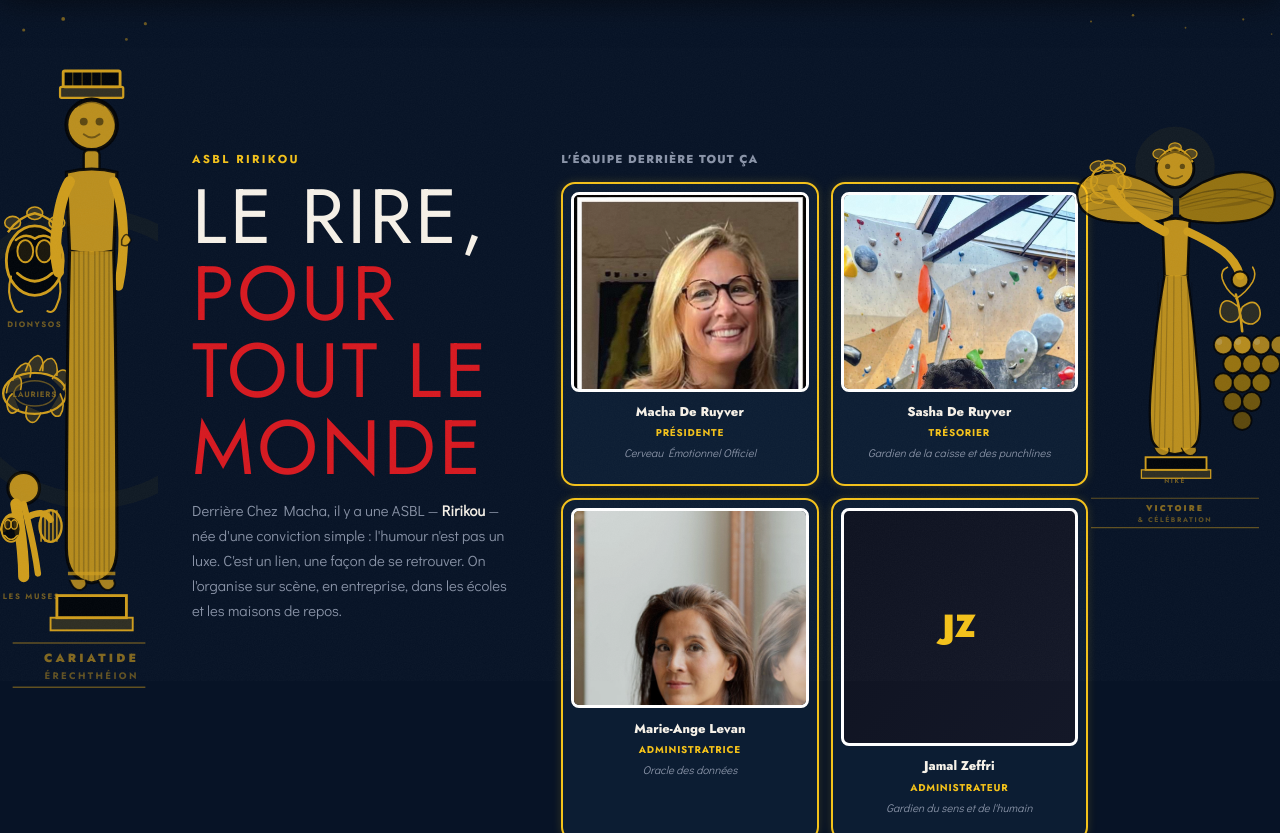
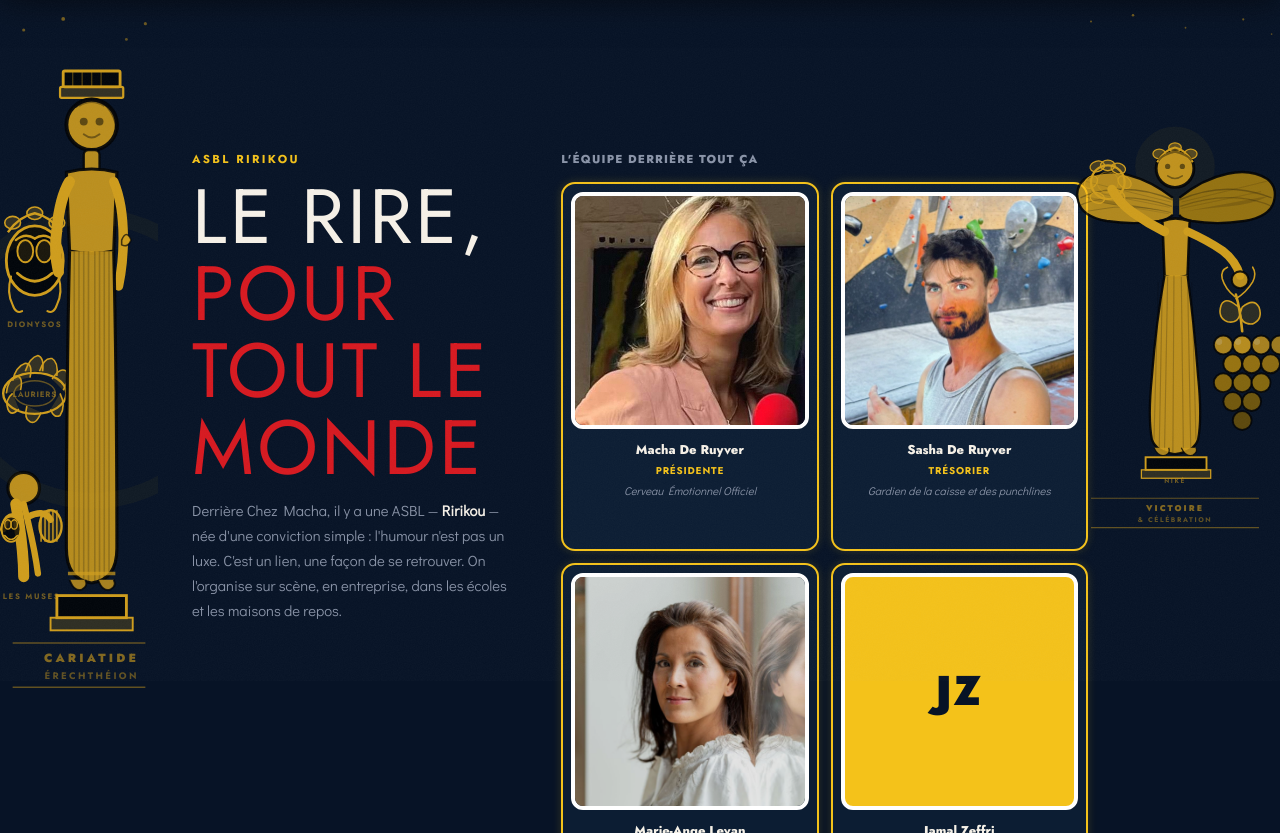
Before and after one commit to machaderuyver/chez-macha, a plain HTML site: page asbl.html in a window 1280 px wide. Shown: the part 119-952 px from the top of the page. Drawn offline with Linux system fonts and the light colour scheme.

Commit message:
ASBL : cartes équipe uniformisées (photos carrées, cadrage, initiales JZ)
Co-Authored-By: Claude Opus 5.5 <noreply@anthropic.com>

```diff
--- a/asbl.html
+++ b/asbl.html
@@ -126,40 +126,42 @@
       box-shadow: 0 0 22px rgba(244,194,26,0.35);
       transform: translateY(-3px);
     }
+    /* Cartes alignées : photo / nom / rôle / phrase au même niveau (subgrid) */
+    .team-card { display: grid; grid-template-rows: subgrid; grid-row: span 4; row-gap: 0; }
+    .team-info { display: contents; }
+    .team-info > * { padding: 0 0.75rem; }
+    .team-info > .team-name { padding-top: 0.6rem; align-self: end; }
+    .team-info > .team-subtitle { padding-bottom: 0.75rem; min-height: calc(2 * 1.35em + 0.75rem); box-sizing: content-box; }
     .team-photo-wrap {
+      position: relative;
       margin: 8px 8px 0;
-      border-radius: 8px;
-      border: 3px solid #ffffff;
+      aspect-ratio: 1 / 1;
+      border-radius: 12px;
+      border: 4px solid #ffffff;
       overflow: hidden;
-      height: 200px;
     }
     .team-photo {
+      position: absolute;
+      inset: 0;
       width: 100%;
-      height: 200px;
+      height: 100%;
       object-fit: cover;
-      object-position: center top;
       display: block;
     }
-    .team-photo.zoom {
-      object-position: center top;
-    }
-    .team-avatar {
-      width: calc(100% - 16px);
-      aspect-ratio: 1 / 1;
+    /* responsive.css force height:auto sur les img : on reprend la main */
+    .team-photo-wrap img.team-photo { width: 100% !important; height: 100% !important; max-width: none; }
+    .team-photo-wrap--initiales {
       display: flex;
       align-items: center;
       justify-content: center;
+      background: #F4C21A;
+    }
+    .team-photo-wrap--initiales span {
       font-family: 'Jost', sans-serif;
-      font-size: 2rem;
+      font-size: 2.6rem;
       font-weight: 900;
-      color: var(--yellow);
-      background: linear-gradient(135deg, #0e1220 0%, #141828 100%);
-      margin: 8px auto 0;
-      border-radius: 8px;
-      border: 3px solid #ffffff;
-    }
-    .team-info {
-      padding: 0.6rem 0.75rem 0.75rem;
+      letter-spacing: 0.04em;
+      color: #071326;
     }
     .team-name {
       font-family: 'Jost', sans-serif;
@@ -612,7 +614,7 @@
         <div class="team-grid">
 
         <div class="team-card">
-          <div class="team-photo-wrap"><img class="team-photo zoom" src="macha.jpg" alt="Macha De Ruyver" /></div>
+          <div class="team-photo-wrap"><img class="team-photo" src="images-2027/equipe-macha.jpg" alt="Macha De Ruyver" style="object-position: center 30%;" /></div>
           <div class="team-info">
             <p class="team-name">Macha De Ruyver</p>
             <p class="team-role">Présidente</p>
@@ -621,7 +623,7 @@
         </div>
 
         <div class="team-card">
-          <div class="team-photo-wrap"><img class="team-photo" src="sasha.jpg" alt="Sasha De Ruyver" style="object-position: center 30%;" /></div>
+          <div class="team-photo-wrap"><img class="team-photo" src="sasha.jpg" alt="Sasha De Ruyver" style="object-position: center 46%;" /></div>
           <div class="team-info">
             <p class="team-name">Sasha De Ruyver</p>
             <p class="team-role">Trésorier</p>
@@ -630,7 +632,7 @@
         </div>
 
         <div class="team-card">
-          <div class="team-photo-wrap"><img class="team-photo" src="marie-angelevan.png" alt="Marie-Ange Levan" style="object-position: center 25%;" /></div>
+          <div class="team-photo-wrap"><img class="team-photo" src="marie-angelevan.png" alt="Marie-Ange Levan" style="object-position: center 40%;" /></div>
           <div class="team-info">
             <p class="team-name">Marie-Ange Levan</p>
             <p class="team-role">Administratrice</p>
@@ -639,7 +641,8 @@
         </div>
 
         <div class="team-card">
-          <div class="team-avatar">JZ</div>
+          <!-- ✏️ Photo de Jamal : déposer images-2027/equipe-jamal.jpg — les initiales disparaissent automatiquement -->
+          <div class="team-photo-wrap team-photo-wrap--initiales"><span aria-hidden="true">JZ</span><img class="team-photo" src="images-2027/equipe-jamal.jpg" alt="Jamal Zeffri" onerror="this.remove()" /></div>
           <div class="team-info">
             <p class="team-name">Jamal Zeffri</p>
             <p class="team-role">Administrateur</p>
```
Also changed, not shown: images-2027/equipe-macha.jpg (added).
